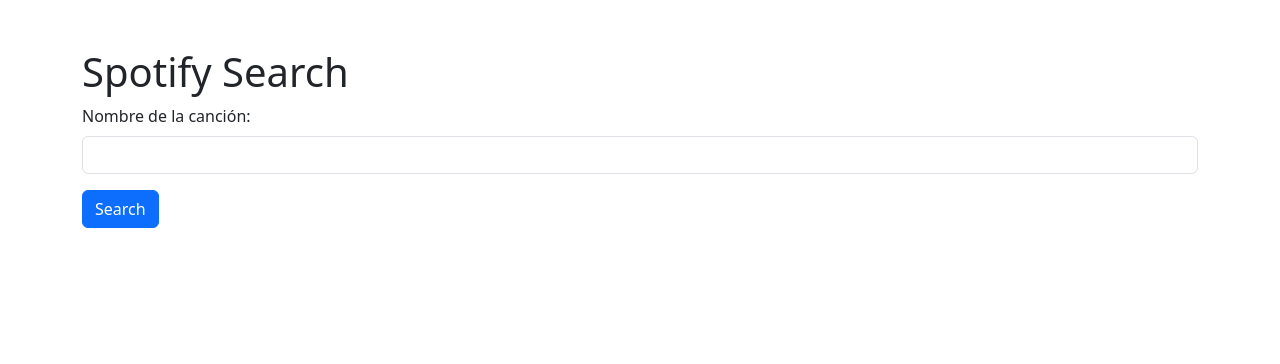
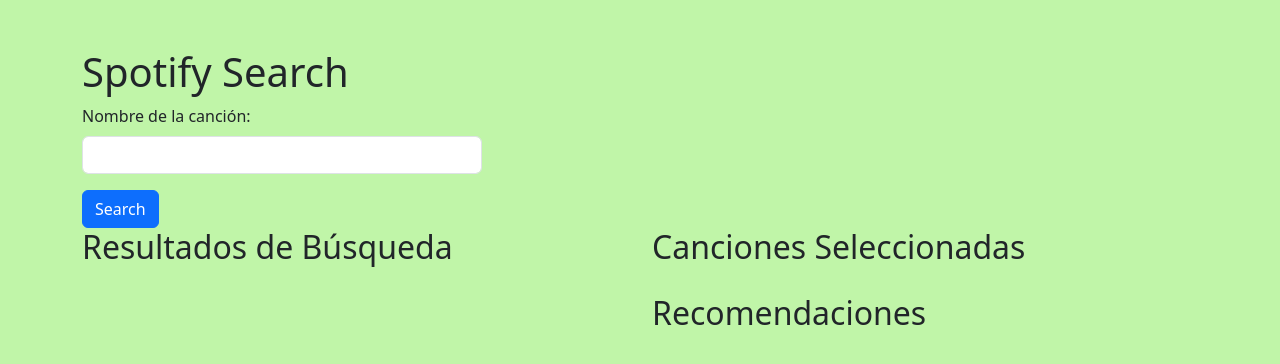
Before and after one commit to NicoBetancourt/spotify-recommender, a Flask app: page /v1/admin/ in a window 1280 px wide. Shown: the top 364 px of the page. Run offline with Flask 3, Linux system fonts and the light colour scheme; parts of the project's set-up code (start-up, migrations or seed data) failed here and were passed over.

Commit message:
Update index.html
Added modifications of the visual interface and limitated the number of songs display after search

```diff
--- a/app/templates/index.html
+++ b/app/templates/index.html
@@ -7,6 +7,35 @@
     <title>Spotify Search</title>
     <link href="https://cdn.jsdelivr.net/npm/bootstrap@5.3.2/dist/css/bootstrap.min.css" rel="stylesheet"
         integrity="sha384-T3c6CoIi6uLrA9TneNEoa7RxnatzjcDSCmG1MXxSR1GAsXEV/Dwwykc2MPK8M2HN" crossorigin="anonymous">
+    <style>
+        body {
+            background-color: #91ef6590;
+        }
+
+        .table-container {
+            max-height: 400px;
+            overflow-y: auto;
+            margin-bottom: 20px;
+        }
+
+        table {
+            border: 1px solid #000000;
+            border-collapse: collapse;
+            margin-bottom: 20px;
+            width: 100%;
+        }
+
+        th, td {
+            border: 1px solid hwb(122 2% 44%);
+            padding: 8px;
+            text-align: left;
+        }
+
+        #searchInput {
+            width: 100%;
+            max-width: 400px;
+        }
+    </style>
 </head>
 
 <body>
@@ -16,13 +45,38 @@
         <form id="searchForm">
             <div class="mb-3">
                 <label for="searchInput" class="form-label">Nombre de la canción:</label>
-                <input type="text" class="form-control" id="searchInput" name="id" required>
+                <input type="text" class="form-control" id="searchInput" name="id" maxlength="50" required>
             </div>
             <button type="button" class="btn btn-primary" onclick="searchSpotify()">Search</button>
         </form>
 
-        <div id="results" class="mt-4"></div>
+        <div class="row">
+            <!-- Tabla de resultados -->
+            <div class="col-lg-6 col-md-12">
+                <div class="table-container">
+                    <h2>Resultados de Búsqueda</h2>
+                    <div id="results"></div>
+                </div>
+            </div>
+
+            <!-- Columna para Canciones Seleccionadas y Recomendaciones -->
+            <div class="col-lg-6 col-md-12">
+                <!-- Tabla de Canciones Seleccionadas -->
+                <div class="table-container">
+                    <h2>Canciones Seleccionadas</h2>
+                    <div id="selectedResults"></div>
+                </div>
+
+                <!-- Tabla de Recomendaciones -->
+                <div class="table-container">
+                    <h2>Recomendaciones</h2>
+                    <div id="recommendations"></div>
+                </div>
+            </div>
+        </div>
+
     </div>
+
 
     <script>
         function searchSpotify() {
@@ -52,11 +106,14 @@
         }
 
         function displayResults(data) {
-            // data = dataComplete.song;
             var resultsDiv = document.getElementById("results");
+            var selectedDiv = document.getElementById("selectedResults");
+            var recommendationsDiv = document.getElementById("recommendations");
 
             // Limpiar resultados anteriores
             resultsDiv.innerHTML = "";
+            selectedDiv.innerHTML = "";
+            recommendationsDiv.innerHTML = "<h2>Recomendaciones</h2>";
 
             // Crear una tabla con estilos de Bootstrap
             var table = document.createElement("table");
@@ -70,8 +127,10 @@
                 headerCell.textContent = columnHeaders[i];
             }
 
+            var numRowsToDisplay = 15;
+
             // Llenar la tabla con los datos
-            for (var i = 0; i < data.length; i++) {
+            for (var i = 0; i < Math.min(numRowsToDisplay, data.length); i++) {
                 var row = table.insertRow(-1);
 
                 // Agregar botón de selección en la primera columna
@@ -79,6 +138,14 @@
                 var selectButton = document.createElement("button");
                 selectButton.classList.add("btn", "btn-success");
                 selectButton.textContent = "+";
+
+                // Utilizar una función de cierre para capturar el valor de i
+                selectButton.onclick = (function (index) {
+                    return function () {
+                        addToSelected(data[index]);
+                    };
+                })(i);
+
                 selectCell.appendChild(selectButton);
 
                 // Llenar las restantes 5 columnas con datos
@@ -91,6 +158,26 @@
             // Agregar la tabla al div de resultados
             resultsDiv.appendChild(table);
         }
+
+        function addToSelected(selectedData) {
+            var selectedDiv = document.getElementById("selectedResults");
+
+            // Crear una tabla para mostrar las canciones seleccionadas
+            var selectedTable = document.createElement("table");
+            selectedTable.classList.add("table", "table-bordered", "table-striped");
+
+            // Crear una fila para la nueva canción seleccionada
+            var selectedRow = selectedTable.insertRow(-1);
+
+            // Llenar las columnas con los datos de la canción seleccionada
+            for (var i = 0; i < Object.keys(selectedData).length; i++) {
+                var cell = selectedRow.insertCell(-1);
+                cell.textContent = selectedData[Object.keys(selectedData)[i]];
+            }
+
+            // Agregar la tabla al div de canciones seleccionadas
+            selectedDiv.appendChild(selectedTable);
+        }
     </script>
 </body>
 
```
